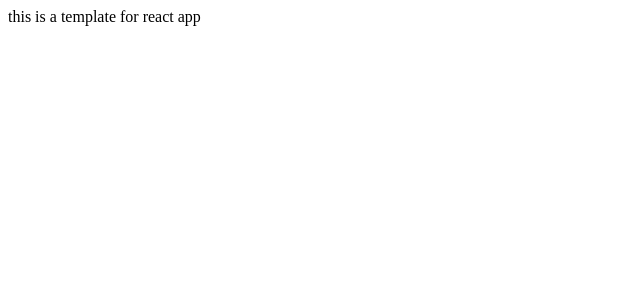
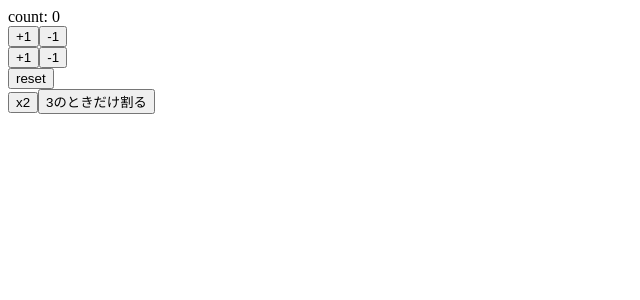
Before and after one commit to sasaki-sota/Hooks-practice, a React (Create React App) app in the folder react-hooks/: page / in a window 1280 px wide. Shown: the top 300 px of the page, without its empty margins (0-640 px from the left). Built offline with nearby package versions, Linux system fonts and the light colour scheme.

Commit message:
useState

```diff
--- a/react-hooks/src/App.js
+++ b/react-hooks/src/App.js
@@ -1,11 +1,43 @@
-import React from 'react';
-
+import React, { useState } from 'react';
 
 const App =() => {
+
+    //0が初期値となる
+    const [count, setCount] = useState(0)
+
+    // countで0 setCountで関数が返ってくる
+    // console.log({count});
+    // console.log({setCount});
+
+    const increment = () => setCount(count + 1);
+    const decrement = () => setCount(count - 1);
+
+    const increment2 = () => setCount(previousCount => previousCount + 1)
+    const decrement2 = () => setCount(previousCount => previousCount - 1)
+    const reset = () => setCount(0);
+
+    const double = () => setCount(count * 2);
+    const half3 = () => setCount(previousCount => {
+        return previousCount % 3 === 0 ? previousCount / 3 : previousCount
+    });
+
   return (
-    <div>
-        this is a template for react app
-    </div>
+      <React.Fragment>
+          <div>count: {count}</div>
+          <button onClick={increment}>+1</button>
+          <button onClick={decrement}>-1</button>
+          <div>
+              <button onClick={increment2}>+1</button>
+              <button onClick={decrement2}>-1</button>
+          </div>
+          <div>
+              <button onClick={reset}>reset</button>
+          </div>
+          <div>
+              <button onClick={double}>x2</button>
+              <button onClick={half3}>3のときだけ割る</button>
+          </div>
+      </React.Fragment>
   );
 }
 
```
Also changed, not shown: 1 other file (tests, documents, lock files or other folders).
